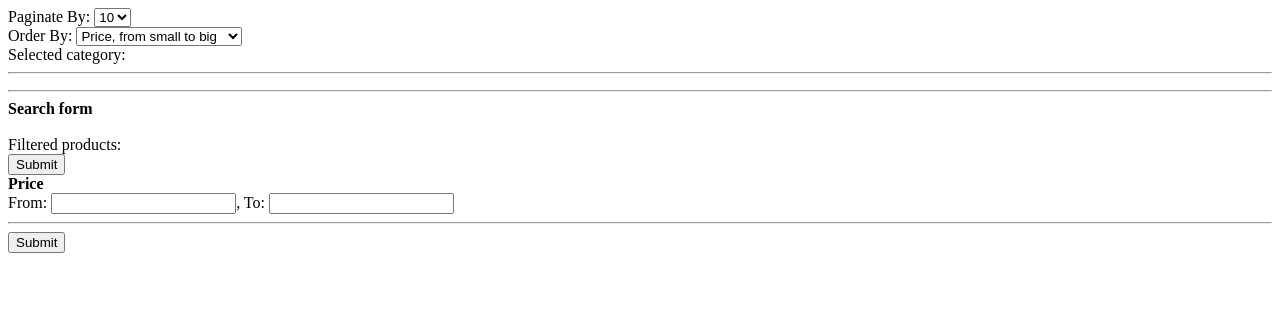
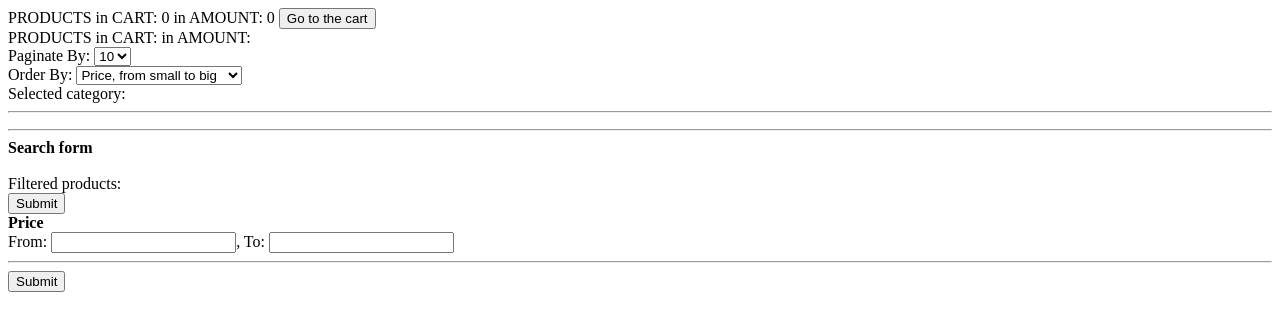
Before and after one commit to p-p-m/ffw, a Django app: template ffw/products/templates/products/product_list.html in a window 1280 px wide. Shown: the top 331 px of the page. Run offline with Django 3.2, Linux system fonts and the light colour scheme; the template is opened without the code that fills it: values that come from a table or form of the project are taken from there, others are empty; parts of the project's set-up code (start-up, migrations or seed data) failed here and were passed over; some libraries are stand-ins or nearby versions.

Commit message:
make cart

```diff
--- /dev/null
+++ b/ffw/products/templates/products/header.html
@@ -0,0 +1,5 @@
+{% load i18n %}
+
+PRODUCTS in CART: <output id = "quant_cart">0</output> in AMOUNT: <output id = "sum_cart" value = 777777>0</output>
+    <button name= 'go_cart_' type="button" id = "go_cart">{% trans "Go to the cart" %}   </button>  <br/>
+ <div id = 'cart_data'> PRODUCTS in CART: in AMOUNT:</div>
--- a/ffw/products/templates/products/product_list.html
+++ b/ffw/products/templates/products/product_list.html
@@ -1,18 +1,14 @@
-
-
 {% extends 'base.html' %}
 
+{% csrf_token %}
 {% load i18n %}
 {% load static %}
 {% get_media_prefix as MEDIA_PREFIX %}
 {% get_static_prefix as STATIC_PREFIX %}
 
-SELECTED PRODUCTS: quantity <output name = "quantity">0</output>  sum <output name = "sum">0 <br/>
-<!--
-Paginate By: {{ paginate_by }}<br/>
-Selected category: {{ selected_category }}<hr/>
--->
+
 {% block content %}
+  {% include 'products/header.html' %}
 
   Paginate By:
     <select id='paginate-by'>
@@ -28,15 +24,13 @@ Selected category: {{ selected_category }}<hr/>
     <br/>
 
   Selected category: {{ selected_category }}<hr/>
-
   <ul>
     {% for product in products %}
       <li>
         <a href="{{ product.get_url }}">{{ product.name }} | {{ product.code }}</a>
         (Price: {{ product.price_uah }} UAH, Rating: {{ product.rating }})
-        <button
-          name= 'add' value = {{product.id}} type="button" id = "product_add">{% trans "Add to cart" %}
-        </button>
+        <button  name= 'but1' value= {{product.code}} type="button"
+            id= "product_add" data-product-code= {{product.code}} }  > {% trans "Add to the cart" %}  </button>
       </li>
     {% endfor %}
   </ul>
@@ -48,7 +42,6 @@ Selected category: {{ selected_category }}<hr/>
 
   <form id='search-form' action='' method='GET'>
     <input type='submit'><br/>
-
     {% for group in filter_form.fields_groups %}
       {% if group.type == 'numeric' %}
         <strong> {{ group.name }}</strong><br/>
@@ -61,7 +54,6 @@ Selected category: {{ selected_category }}<hr/>
         {% endfor %}
         <hr/>
       {% endif %}
-
     {% endfor %}
 
     <input type='submit'>
@@ -70,8 +62,6 @@ Selected category: {{ selected_category }}<hr/>
 {% endblock content %}
 
 {% block js %}
-  <script
-      src="{{ STATIC_URL }}js/cart.js">
-      //src="{{ STATIC_URL }}js/product-list.js">
-  </script>
+  <script src="{{ STATIC_URL }}js/sess_cart.js"> </script>
+  <script src="{{ STATIC_URL }}js/product-list.js"> </script>
 {% endblock js %}
--- a/ffw/products/urls.py
+++ b/ffw/products/urls.py
@@ -1,13 +1,15 @@
 from django.conf.urls import patterns, url
 
 import views
-print('111111')
+
 urlpatterns = patterns(
     '',
     url(r'^$', views.HomeView.as_view(), name='home'),
     url(r'^products/$', views.ProductListView.as_view(), name='products'),
+    url(r'^products/cart/$', views.cart_change, name='cart_change'),
+    url(r'^products/cart_get/$', views.cart_get, name='cart_get'),
+    url(r'^products/cart/cart/$', views.CartView.as_view(), name='cart' ),
     url(r'^products/(?P<category>[-\w]+)/$', views.ProductListView.as_view(), name='products'),
     url(r'^products/(?P<category>[-\w]+)/(?P<subcategory>[-\w]+)/$', views.ProductListView.as_view(), name='products'),
     url(r'^product/(?P<product>[-\w]+)/$', views.ProductView.as_view(), name='product'),
-    url(r'^cart/$', views.product_add, name='product_add'),
 )
--- a/ffw/products/views.py
+++ b/ffw/products/views.py
@@ -8,6 +8,10 @@ from gallery.models import Banner
 import forms
 import models
 from django.utils.translation import ugettext_lazy as _
+
+from django.core.context_processors import csrf
+from django.shortcuts import render_to_response
+from django.views.decorators.csrf import csrf_protect
 
 
 class HomeView(View):
@@ -108,12 +112,49 @@ class ProductListView(ListView):
 
 
 class ProductView(View):
-
     def get(self, request, product):
         product = get_object_or_404(models.Product.objects.select_related('attributes', 'images'), slug=product)
         return render(request, 'products/product.html', {'product': product})
 
 
-def  product_add(request):
-   print('aaaaaaaaaaaaaaaa')
-   return HttpResponse('OkOk')
+@csrf_protect
+def  cart_change(request, *args, **kwargs):
+    c = {}
+    c.update(csrf(request))
+    action = request.POST.get('action', '')
+    session = request.session
+    session['cart'] = session.get('cart',{'products': {}, 'quant': 0, 'sum': 0})
+    cart = session['cart']
+    cart['quant'] = 0
+    cart['sum'] = 0
+
+    if action != 'clear':
+        product_code = request.POST.get('product_code', '')
+        product = get_object_or_404(models.Product.objects, code=product_code)
+        price = float(product.price_uah)
+        name = product.name
+
+        if action == 'remove':
+            del cart['products'][product_code]
+        else:
+            cart['products'][product_code] = cart['products'].get(product_code,{'name': '', 'price': 0})
+            cart['products'][product_code]['name'] = name
+            cart['products'][product_code]['price'] = price
+
+        for key in cart['products']:
+            cart['sum'] += cart['products'][key]['price']
+            cart['quant'] += 1
+
+    else:
+        cart['products'] = {}
+
+    return HttpResponse(json.JSONEncoder().encode({'sum': cart['sum'], 'quant': cart['quant']}), c) #, 'product_code': product_code
+
+
+class CartView(View):
+
+    def get(self, request):
+        return render(request, 'products/cart.html', {'cart': request.session['cart']})
+
+def   cart_get(request, *args, **kwargs):
+    return HttpResponse(json.JSONEncoder().encode({'cart':request.session['cart']}))
--- a/static/js/cart.js
+++ b/static/js/cart.js
@@ -1,21 +1,14 @@
+$(document).ready(function() {
 
-document.getElementById('product_add').onclick = function() {
-    alert(this.value);
+    cart.fulling();
 
-    $.ajax({
-      type: "POST",
-      url: "127.0.0.1:8000/cart/",
-      data: {
-          'product_id': 1
-      },
-      dataType: "text", //пробовал и html
-      cashe: false,
-      success: function(data) {
-        alert('Ok');
-      },
-      error: function(data) {
-        alert('My error');
-      }
+    $('button#remove').on('click', function() {
+        var product_code = this.value;
+        cart.cart_change(product_code, 'remove');
     });
 
-};
+    $('button#clear').on('click', function() {
+        var product_code = this.value;
+        cart.cart_change(0, 'clear');
+    });
+});
--- a/static/js/product-list.js
+++ b/static/js/product-list.js
@@ -51,4 +51,15 @@ $(document).ready(function() {
             $('form#search-form').serialize() + '&sort_by=' + selected);
     });
 
+    cart.fulling();
+
+    $('button#product_add').on('click', function() {
+        var product_code = this.value;
+        cart.cart_change(product_code);
+    });
+
+    $('button#go_cart').on('click', function() {
+        document.location.href = "http://" + document.location.host + '/products/cart/cart/';
+    });
+
 });
--- /dev/null
+++ b/static/js/sess_cart.js
@@ -0,0 +1,92 @@
+var cart = {
+    'products': {},
+               //find and insert  sum and quantity of products of the cart
+    'fulling': function () {
+        $.ajaxPrefilter( function( options ) {
+            options.url = "http://" + document.location.host + '/products/cart_get'  ;
+        });
+
+        $.ajax({
+            type: "GET",
+            dataType: 'text'
+        }).done(function(data) {
+            var cart_sess =  jQuery.parseJSON(data).cart;
+            $('output#quant_cart').text(cart_sess.quant);
+            $('output#sum_cart').text(cart_sess.sum);
+            cart.sum = cart_sess.sum;
+            cart.quant = cart_sess.quant;
+            cart.products = cart_sess.products;
+        });
+    },
+
+
+               //action  can be: "clear" - clear the cart, "remove" - remove the product from the cart,
+                  //any - add the product to the cart
+    cart_change: function(product_code, action) {
+        function getCookie(name) {
+            var cookieValue = null;
+            if (document.cookie && document.cookie != '') {
+                var cookies = document.cookie.split(';');
+                for (var i = 0; i < cookies.length; i++) {
+                    var cookie = jQuery.trim(cookies[i]);
+                    // Does this cookie string begin with the name we want?
+                    if (cookie.substring(0, name.length + 1) == (name + '=')) {
+                        cookieValue = decodeURIComponent(cookie.substring(name.length + 1));
+                        break;
+                    }
+                }
+            }
+            return cookieValue;
+        }
+
+        var csrftoken = getCookie('csrftoken');
+
+        function csrfSafeMethod(method) {
+            return (/^(GET|HEAD|OPTIONS|TRACE)$/.test(method));
+        }
+
+        $.ajaxSetup({
+            beforeSend: function(xhr, settings) {
+                if (!csrfSafeMethod(settings.type) && !this.crossDomain) {
+                    xhr.setRequestHeader("X-CSRFToken", csrftoken);
+                }
+            }
+        });
+
+        $.ajaxPrefilter( function( options ) {
+            options.url = "http://" + document.location.host + '/products/cart/'  ;
+        });
+        var res = action == 'remove' || action == 'clear';
+        if (res) {
+                     //remove product from cart
+            $.ajax({
+                type: "POST",
+                data:{
+                    'product_code': product_code,
+                    'action': action
+                },
+                dataType: 'text'
+            })
+            .done(function(data) {
+                var obj = jQuery.parseJSON(data);
+                $('output#quant_cart').text(obj.quant);
+                $('output#sum_cart').text(obj.sum);
+            });
+        }
+        else {
+                       //add product to cart
+            $.ajax({
+                type: "POST",
+                data:{
+                    'product_code': product_code
+                },
+                dataType: 'text'
+            })
+            .done(function(data) {
+                var obj = jQuery.parseJSON(data);
+                $('output#quant_cart').text(obj.quant);
+                $('output#sum_cart').text(obj.sum);
+            });
+        }
+    }
+};
```
Also changed, not shown: ffw/products/templates/products/cart.html (added, +21 -0 lines), ffw/products/templates/products/product.html (+10 -40 lines), static/js/cart_cart.js (added, +14 -0 lines), static/js/product.js (added, +15 -0 lines).
